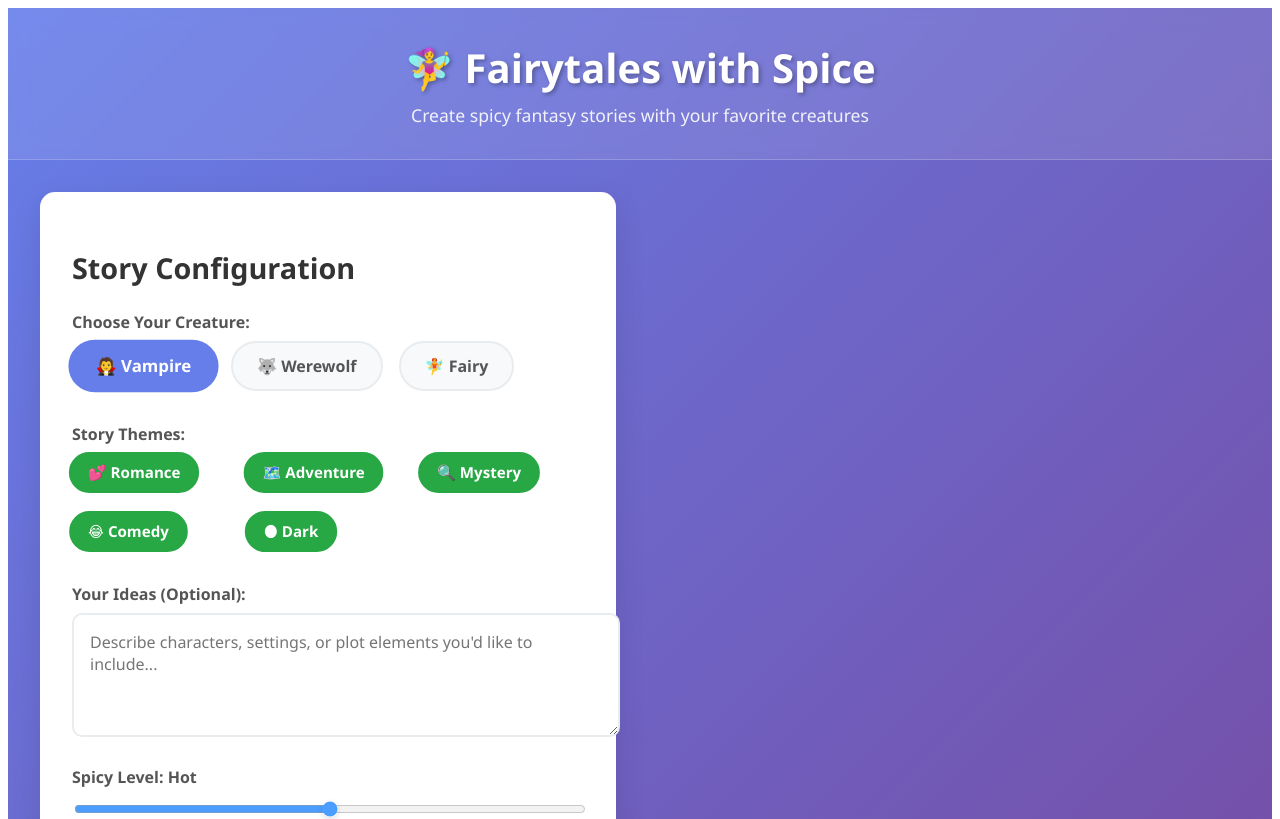
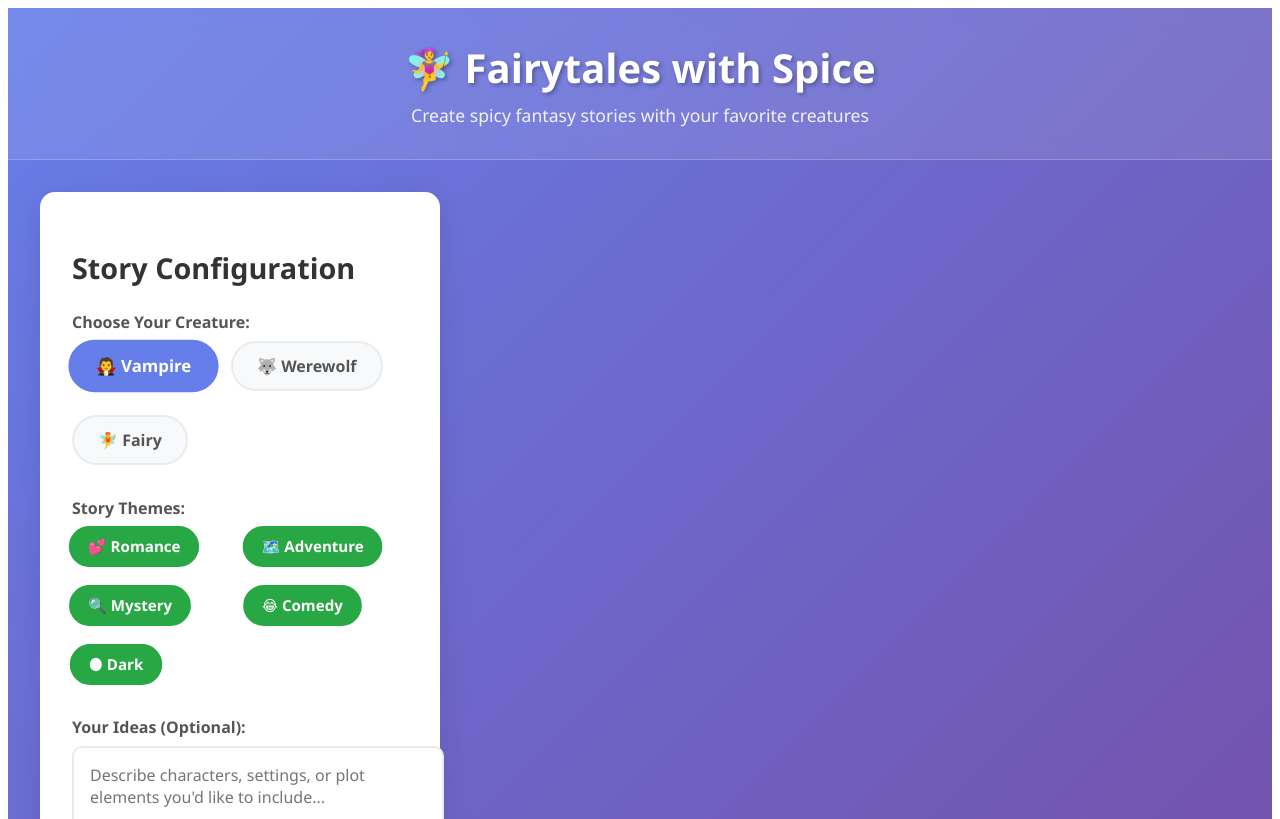
Before and after one commit to Phazzie/FairytaleswithSpice, an Angular app in the folder story-generator/: page / in a window 1280 px wide. Shown: the top 819 px of the page. Built offline with nearby package versions, Linux system fonts and the light colour scheme.

Commit message:
Implement professional two-column layout with Flexbox
Co-authored-by: Phazzie <195070677+Phazzie@users.noreply.github.com>

```diff
--- a/story-generator/src/app/app.css
+++ b/story-generator/src/app/app.css
@@ -27,13 +27,27 @@
   margin: 0.5rem 0 0 0;
 }
 
-.main-content {
+.main-container {
   max-width: 1200px;
   margin: 0 auto;
   padding: 2rem;
-  display: grid;
-  grid-template-columns: 1fr 1fr;
+  display: flex;
   gap: 3rem;
+}
+
+.config-panel {
+  width: 400px;
+  flex-shrink: 0;
+}
+
+.story-panel {
+  flex: 1;
+  min-width: 0; /* Prevents flex item from overflowing */
+}
+
+.story-display {
+  max-height: 80vh;
+  overflow-y: auto;
 }
 
 .form-section {
@@ -358,10 +372,23 @@ select:focus {
 
 /* Responsive Design */
 @media (max-width: 768px) {
-  .main-content {
-    grid-template-columns: 1fr;
+  .main-container {
+    flex-direction: column;
     gap: 2rem;
     padding: 1rem;
+  }
+
+  .config-panel {
+    width: 100%;
+  }
+
+  .story-panel {
+    width: 100%;
+  }
+
+  .story-display {
+    max-height: none;
+    overflow-y: visible;
   }
 
   .header h1 {
--- a/story-generator/src/app/app.html
+++ b/story-generator/src/app/app.html
@@ -4,8 +4,9 @@
     <p>Create spicy fantasy stories with your favorite creatures</p>
   </header>
 
-  <div class="main-content">
-    <!-- Story Generation Form -->
+  <div class="main-container">
+    <!-- Configuration Panel -->
+    <div class="config-panel">
       <div class="form-section">
       <h2>Story Configuration</h2>
 
@@ -84,8 +85,12 @@
         </span>
       </button>
       </div>
+    </div>
 
+    <!-- Story Panel -->
+    <div class="story-panel">
       <!-- Story Display -->
+      <div class="story-display">
         <div class="story-section" *ngIf="currentStory">
       <div class="story-header">
         <h2>Your Spicy {{getCreatureName()}} Story</h2>
@@ -149,3 +154,5 @@
         </div>
       </div>
     </div>
+  </div>
+</div>
```
Lines whose indentation alone changed are shown as unchanged.
